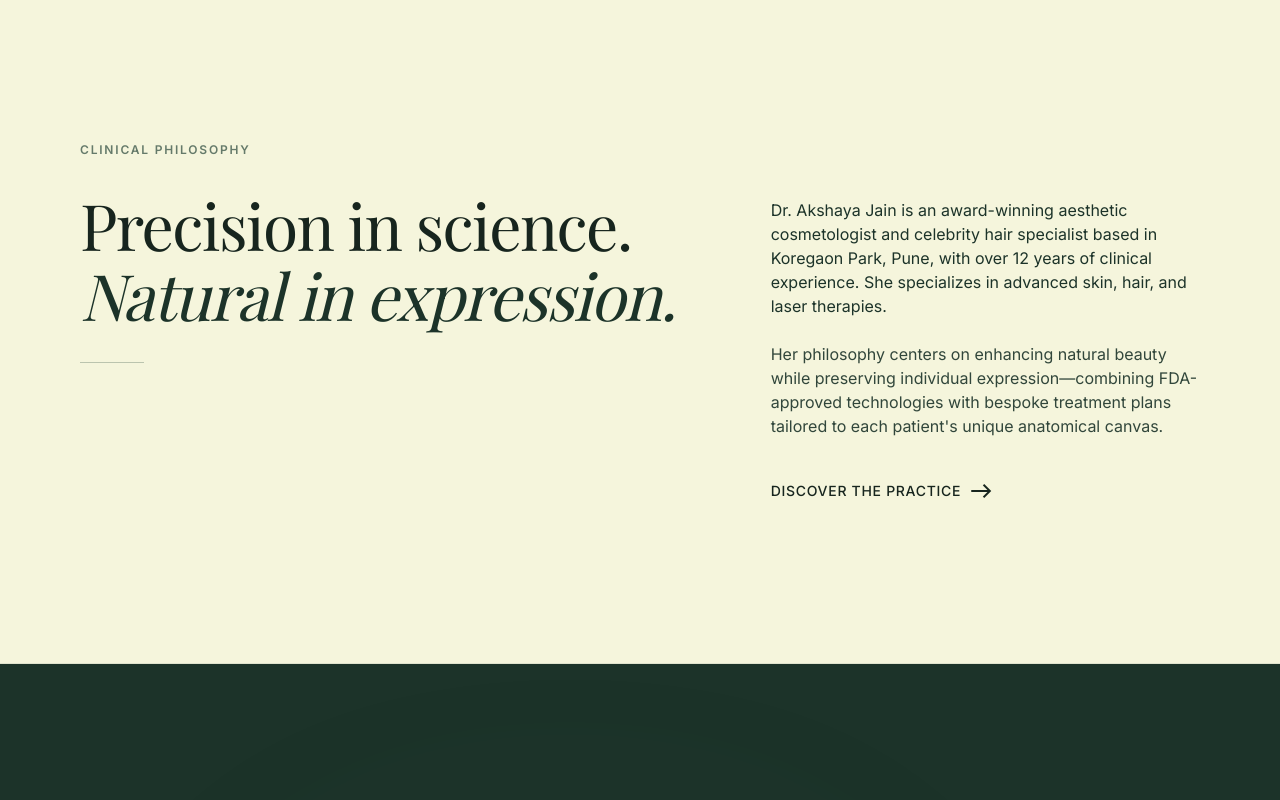
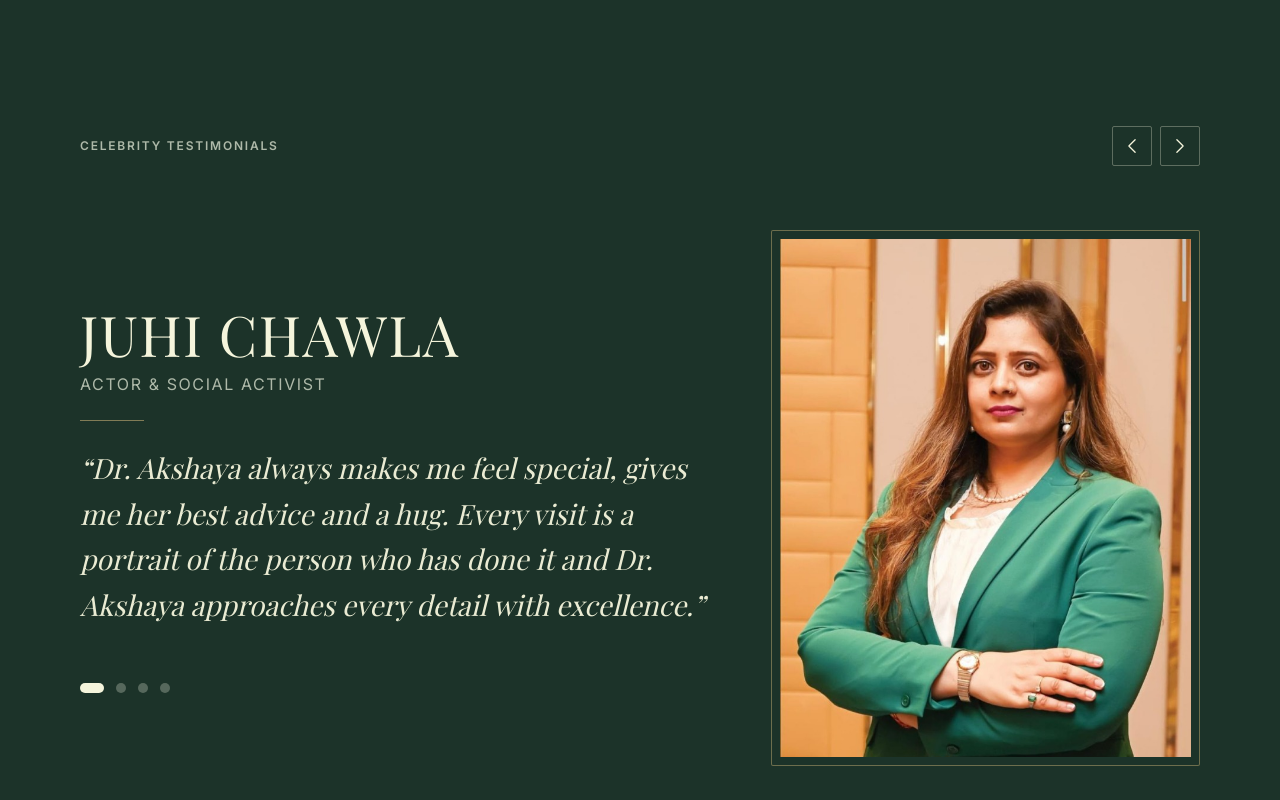
Before and after one commit to sahilsharma74/skintillatingg, a Next.js app: page / in a window 1280 px wide. Shown: the part 2520-3320 px from the top of the page. Built offline with nearby package versions, Linux system fonts and the light colour scheme.

Commit message:
feat: add Celebrity Testimonials editorial feature section with Juhi Chawla testimonial

```diff
--- a/src/app/page.tsx
+++ b/src/app/page.tsx
@@ -2,6 +2,7 @@ import Navbar from "@/components/Navbar";
 import Hero from "@/components/Hero";
 import StatsSection from "@/components/StatsSection";
 import EditorialReelsSection from "@/components/EditorialReelsSection";
+import CelebrityTestimonialsSection from "@/components/CelebrityTestimonialsSection";
 import EditorialIntro from "@/components/EditorialIntro";
 import CelebrityReviewsSection from "@/components/CelebrityReviewsSection";
 import SanctuarySection from "@/components/SanctuarySection";
@@ -15,6 +16,7 @@ export default function Home() {
       <Hero />
       <StatsSection />
       <EditorialReelsSection />
+      <CelebrityTestimonialsSection />
       <EditorialIntro />
       <CelebrityReviewsSection />
       <SanctuarySection />
--- /dev/null
+++ b/src/components/CelebrityTestimonialsSection.tsx
@@ -0,0 +1,203 @@
+"use client";
+
+import { useState, useEffect, useRef } from "react";
+
+export interface CelebrityTestimonial {
+  id: string;
+  name: string;
+  profession: string;
+  quote: string;
+  image: string;
+}
+
+// Centralized Reusable Data Structure (Easy to add/edit celebrities)
+export const CELEBRITY_TESTIMONIALS: CelebrityTestimonial[] = [
+  {
+    id: "juhi-chawla",
+    name: "JUHI CHAWLA",
+    profession: "Actor & Social Activist",
+    quote:
+      "Dr. Akshaya always makes me feel special, gives me her best advice and a hug. Every visit is a portrait of the person who has done it and Dr. Akshaya approaches every detail with excellence.",
+    image: "/images/dr-akshaya-jain.jpg",
+  },
+  {
+    id: "celebrity-2",
+    name: "CELEBRITY GUEST",
+    profession: "Film Producer & Philanthropist",
+    quote:
+      "Dr. Akshaya Jain combines unmatched clinical accuracy with a deep understanding of natural aesthetic harmony. Skintillatingg is truly a sanctuary for evidence-led dermatology.",
+    image: "/images/treatments/medi-facial.png",
+  },
+  {
+    id: "celebrity-3",
+    name: "NOTABLE CLIENT",
+    profession: "Performing Artist & Media Personality",
+    quote:
+      "Every procedure at Skintillatingg is performed with extraordinary care and precision. Dr. Akshaya’s bespoke approach ensures subtle, radiant and timeless results.",
+    image: "/images/treatments/lip-filler.png",
+  },
+  {
+    id: "celebrity-4",
+    name: "PUBLIC FIGURE",
+    profession: "Fashion & Lifestyle Icon",
+    quote:
+      "Dr. Akshaya’s dedication to safety, state-of-the-art technology, and personalized clinical care makes her the premier choice for aesthetic medicine.",
+    image: "/images/treatments/dermal-fillers.png",
+  },
+];
+
+export default function CelebrityTestimonialsSection() {
+  const [currentIndex, setCurrentIndex] = useState(0);
+  const [isTransitioning, setIsTransitioning] = useState(false);
+  const touchStartX = useRef<number | null>(null);
+
+  const current = CELEBRITY_TESTIMONIALS[currentIndex];
+
+  const handleNext = () => {
+    if (isTransitioning) return;
+    setIsTransitioning(true);
+    setCurrentIndex((prev) => (prev + 1) % CELEBRITY_TESTIMONIALS.length);
+  };
+
+  const handlePrev = () => {
+    if (isTransitioning) return;
+    setIsTransitioning(true);
+    setCurrentIndex((prev) => (prev - 1 + CELEBRITY_TESTIMONIALS.length) % CELEBRITY_TESTIMONIALS.length);
+  };
+
+  const handleDotClick = (index: number) => {
+    if (isTransitioning || index === currentIndex) return;
+    setIsTransitioning(true);
+    setCurrentIndex(index);
+  };
+
+  useEffect(() => {
+    const timer = setTimeout(() => {
+      setIsTransitioning(false);
+    }, 500);
+    return () => clearTimeout(timer);
+  }, [currentIndex]);
+
+  // Touch Swipe Handlers for Mobile
+  const handleTouchStart = (e: React.TouchEvent) => {
+    touchStartX.current = e.touches[0].clientX;
+  };
+
+  const handleTouchEnd = (e: React.TouchEvent) => {
+    if (touchStartX.current === null) return;
+    const touchEndX = e.changedTouches[0].clientX;
+    const diff = touchStartX.current - touchEndX;
+
+    if (Math.abs(diff) > 40) {
+      if (diff > 0) handleNext();
+      else handlePrev();
+    }
+    touchStartX.current = null;
+  };
+
+  return (
+    <section className="py-24 sm:py-32 md:py-36 bg-[#1C3329] text-[#F5F5DC] border-b border-[#AEB9A9]/20 overflow-hidden relative">
+      <div className="max-w-[1440px] mx-auto px-6 sm:px-10 md:px-16 lg:px-20 relative z-10">
+
+        {/* Top Bar: Section Name on Left + Minimal Navigation Arrows on Right */}
+        <div className="flex items-center justify-between mb-12 sm:mb-16">
+          <span className="font-label-caps text-[11px] sm:text-[12px] tracking-[0.22em] uppercase text-[#AEB9A9] font-semibold">
+            CELEBRITY TESTIMONIALS
+          </span>
+
+          {/* Minimal Navigation Arrows */}
+          <div className="flex items-center gap-2">
+            <button
+              type="button"
+              onClick={handlePrev}
+              aria-label="Previous testimonial"
+              className="w-10 h-10 border border-[#F5F5DC]/30 rounded flex items-center justify-center text-[#F5F5DC] hover:border-[#F5F5DC] hover:bg-[#657A6A]/20 transition-all duration-300"
+            >
+              <svg className="w-5 h-5 stroke-current" fill="none" viewBox="0 0 24 24" strokeWidth="1.5">
+                <path strokeLinecap="round" strokeLinejoin="round" d="M15.75 19.5L8.25 12l7.5-7.5" />
+              </svg>
+            </button>
+
+            <button
+              type="button"
+              onClick={handleNext}
+              aria-label="Next testimonial"
+              className="w-10 h-10 border border-[#F5F5DC]/30 rounded flex items-center justify-center text-[#F5F5DC] hover:border-[#F5F5DC] hover:bg-[#657A6A]/20 transition-all duration-300"
+            >
+              <svg className="w-5 h-5 stroke-current" fill="none" viewBox="0 0 24 24" strokeWidth="1.5">
+                <path strokeLinecap="round" strokeLinejoin="round" d="M8.25 4.5l7.5 7.5-7.5 7.5" />
+              </svg>
+            </button>
+          </div>
+        </div>
+
+        {/* Main Editorial Two-Column Feature */}
+        <div
+          onTouchStart={handleTouchStart}
+          onTouchEnd={handleTouchEnd}
+          className="grid grid-cols-1 lg:grid-cols-12 gap-12 lg:gap-16 items-center"
+        >
+          {/* Left / Center Content (~65% width) */}
+          <div className="lg:col-span-7 flex flex-col justify-between space-y-8 min-h-[380px]">
+            <div
+              className={`space-y-6 transition-all duration-500 ease-out ${
+                isTransitioning ? "opacity-0 -translate-x-4" : "opacity-100 translate-x-0"
+              }`}
+            >
+              {/* Celebrity Name */}
+              <div>
+                <h2 className="font-display text-[38px] sm:text-[48px] lg:text-[56px] leading-[1.1] text-[#F5F5DC] tracking-wide font-normal">
+                  {current.name}
+                </h2>
+                <p className="font-body-md text-sm sm:text-base tracking-widest uppercase text-[#AEB9A9] font-medium pt-2">
+                  {current.profession}
+                </p>
+              </div>
+
+              {/* Thin Subtle Gold Divider */}
+              <div className="w-16 h-[1px] bg-[#E5C583]/50 my-6" />
+
+              {/* Testimonial Quote */}
+              <blockquote className="font-display italic text-[20px] sm:text-[25px] lg:text-[28px] leading-relaxed text-[#F5F5DC]/95 font-normal max-w-2xl">
+                &ldquo;{current.quote}&rdquo;
+              </blockquote>
+            </div>
+
+            {/* Bottom-Left Pagination Dots */}
+            <div className="flex items-center gap-3 pt-6">
+              {CELEBRITY_TESTIMONIALS.map((_, idx) => (
+                <button
+                  key={idx}
+                  type="button"
+                  onClick={() => handleDotClick(idx)}
+                  className={`w-2.5 h-2.5 rounded-full transition-all duration-300 ${
+                    idx === currentIndex
+                      ? "bg-[#F5F5DC] w-6"
+                      : "bg-[#AEB9A9]/40 hover:bg-[#AEB9A9]/70"
+                  }`}
+                  aria-label={`Go to slide ${idx + 1}`}
+                />
+              ))}
+            </div>
+          </div>
+
+          {/* Right Content (~35% width): Large Clean Rectangular Editorial Frame */}
+          <div className="lg:col-span-5">
+            <div className="relative max-w-[380px] lg:max-w-none mx-auto">
+              {/* Thin Editorial Frame Border */}
+              <div className="relative aspect-[3/4] sm:aspect-[4/5] overflow-hidden border border-[#E5C583]/40 p-2 rounded-sm bg-[#1C3329]">
+                <img
+                  src={current.image}
+                  alt={current.name}
+                  className={`w-full h-full object-cover object-center transition-all duration-700 ease-out ${
+                    isTransitioning ? "opacity-30 scale-105" : "opacity-100 scale-100"
+                  }`}
+                />
+              </div>
+            </div>
+          </div>
+        </div>
+      </div>
+    </section>
+  );
+}
```
